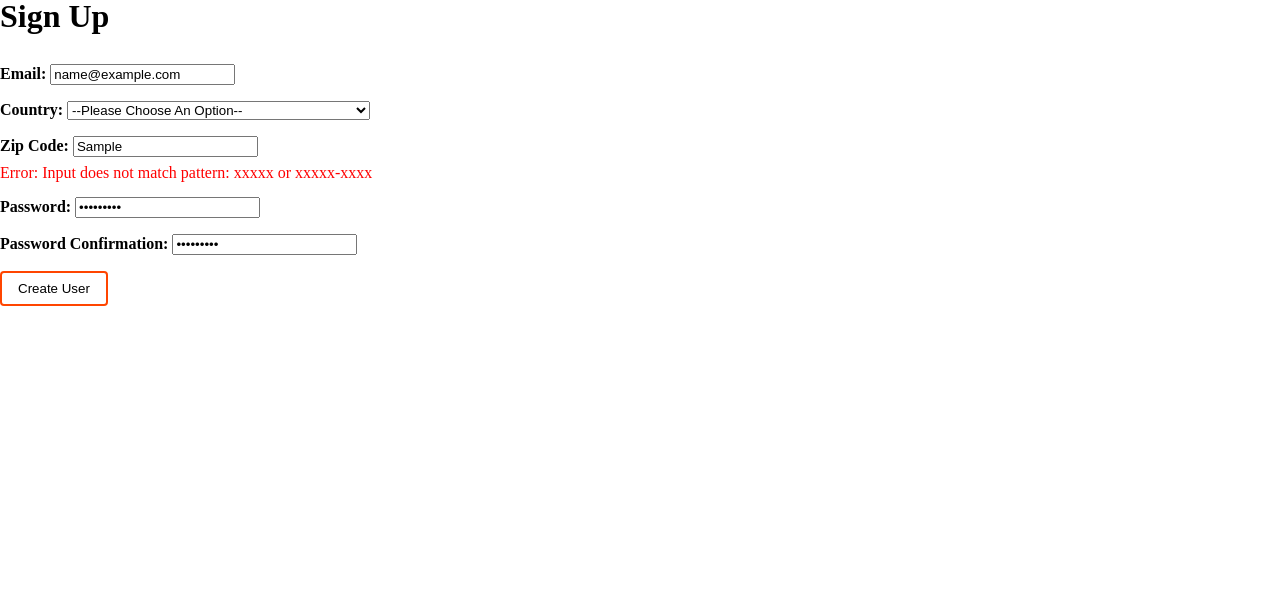
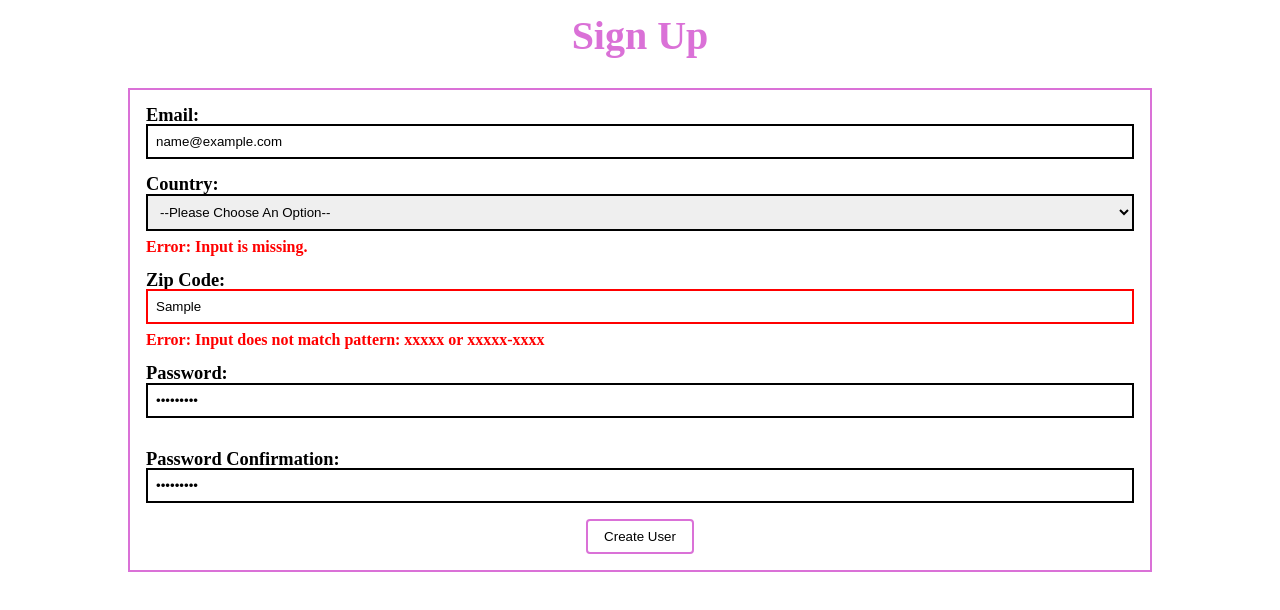
Before and after one commit to jduong09/topPracticeSignUp, a plain HTML site: page index.html in a window 1280 px wide. Both pictures are taken after typing "name@example.com", "Sample", "Sample123", "Sample123" into the empty fields and a click on the button "Create User". Drawn offline with Linux system fonts and the light colour scheme.

Commit message:
moved js file to own folder. Finished css for project. Cleared form when form is validated and submit button is clicked.

```diff
--- a/assets/css/meyers_reset.css
+++ b/assets/css/meyers_reset.css
@@ -18,6 +18,10 @@ time, mark, audio, video {
 	font: inherit;
 	vertical-align: baseline;
 	box-sizing: border-box;
+}
+
+input, select {
+	outline: none;
 }
 
 button {
--- a/assets/css/styles.css
+++ b/assets/css/styles.css
@@ -2,28 +2,78 @@
   display: none !important;
 }
 
-h1 {
-  margin-bottom: 2rem;
-  font-size: 2rem;
+main {
+  margin: 1rem auto;
+}
+
+h1, h2, label, span.active {
   font-weight: 700;
 }
 
+h1 {
+  margin-bottom: 2rem;
+  text-align: center;
+  color: hsl(302, 59%, 65%);
+  font-size: 2.5rem;
+}
+
+#div-form {
+  width: 80%;
+  padding: 1rem;
+  margin: 0 auto;
+  border: 2px solid hsl(302, 59%, 65%);
+}
+
 form > p {
+  display: flex;
+  flex-direction: column;
   margin-bottom: 1rem;
 }
 
-label {
-  font-weight: 700;
+label, #password-requirements {
+  font-size: 1.15rem;
+}
+
+input:-webkit-autofill,
+input:-webkit-autofill:hover,
+input:-webkit-autofill:focus,
+input:-webkit-autofill:active{
+    -webkit-box-shadow: 0 0 0 30px white inset !important;
+    border: 2px solid hsl(0, 0%, 0%);
+}
+
+input, select {
+  border: 2px solid hsl(0, 0%, 0%);
+  padding: .5rem;
+}
+
+input:active, input:focus, select:active, select:focus {
+  border: 2px solid hsl(302, 59%, 65%);
+}
+
+input.error {
+  border-color: hsl(0, 100%, 50%);
 }
 
 span.active {
   display: block;
   margin-top: .5rem;
-  color: red;
+  color: hsl(0, 100%, 50%);
 }
 
 #btn-submit {
+  width: fit-content;
+  display: block;
   padding: .5rem 1rem;
-  border: 2px solid orangered;
-  border-radius: 4px;;
+  margin: 0 auto;
+  border: 2px solid hsl(302, 59%, 65%);
+  border-radius: 4px;
 }
+
+#password-requirements > ul {
+  list-style: disc;
+}
+
+#password-requirements > ul > li {
+  margin-left: 2rem;
+}
--- a/assets/index.js
+++ b/assets/js/index.js
@@ -6,11 +6,13 @@ document.addEventListener('DOMContentLoaded', () => {
     e.preventDefault();
     // index 0 - 4 are elements that need to be validated. 5th/last one is submit button.
     for (let i = 0; i < 5; i++) {
-      if (!formElements[i].validity.valid) {
+      if (!checkValidity(formElements[i])) {
         return false;
       }
     }
     // form is valid, run logic for signing up user...
+    // Signing up user, let's just clear the input's values.
+    clearForm();
   });
 
   // Event Listener for each input, checking validity on input.
@@ -33,19 +35,21 @@ const checkValidity = (input) => {
   if (input.id === 'zipcode') {
     const regex = new RegExp('^[0-9]{5}(?:-[0-9]{4})?$');
     if (!regex.test(input.value)) {
+      input.classList.add('error');
       spanChildElement.innerHTML = 'Error: Input does not match pattern: xxxxx or xxxxx-xxxx';
       spanChildElement.classList.add('active');
+      return false;
     } else {
+      input.classList.remove('error');
       spanChildElement.innerHTML = '';
       spanChildElement.classList.remove('active');
     }
-    return;
+    return true;
   }
 
   // Separate check for password input.
   if (input.id === 'password') {
-    checkPasswordValidity();
-    return;
+    return checkPasswordValidity();
   }
 
   // Separate check if password confirmation matches password.
@@ -53,41 +57,54 @@ const checkValidity = (input) => {
     const password = document.getElementById('password').value;
 
     if (input.value !== password) {
+      input.classList.add('error');
       spanChildElement.innerHTML = 'Error: Passwords do not match.';
       spanChildElement.classList.add('active');
+      return false;
     } else {
+      input.classList.remove('error');
       spanChildElement.innerHTML = '';
       spanChildElement.classList.remove('active');
     }
-    return;
+    return true;
   }
 
   // Input that is required and is missing.
   if (input.validity.valueMissing) {
+    input.classList.add('error');
     spanChildElement.innerHTML = 'Error: Input is missing.';
     spanChildElement.classList.add('active');
+    return false;
   } else if (input.validity.typeMismatch) {
     // Input that does not match email format.
+    input.classList.add('error');
     spanChildElement.innerHTML = 'Error: Invalid email format ex: xxx@email.com';
     spanChildElement.classList.add('active');
+    return false;
   } else if (input.validity.tooLong) {
     // Input that is longer than maxLength attribute.
+    input.classList.add('error');
     spanChildElement.innerHTML = `Error: Input is ${input.value.length} characters. Should be ${input.max} characters.`;
     spanChildElement.classList.add('active');
+    return false;
   } else {
     // Valid input, remove error message.
+    input.classList.remove('error');
     spanChildElement.innerHTML = '';
     spanChildElement.classList.remove('active');
   }
+  return true;
 };
 
 
 const checkPasswordValidity = () => {
+  const input = document.getElementById('password');
   const spanPasswordError = document.getElementById('error-password');
   const divPasswordRequirement = document.getElementById('password-requirements');
 
   const password = document.getElementById('password').value;
   if (password.length < 8) {
+    input.classList.add('error');
     spanPasswordError.innerHTML = 'Error: Password not longer than 8 characters';
     spanPasswordError.classList.add('active');
     divPasswordRequirement.classList.remove('hide');
@@ -99,14 +116,25 @@ const checkPasswordValidity = () => {
   const hasNumbers = /\d/.test(password);
   const hasNonalphas = /\W/.test(password);
   if (hasUpperCase + hasLowerCase + hasNumbers + hasNonalphas < 3) {
+    input.classList.add('error');
     spanPasswordError.innerHTML = 'Error: Password does not meet requirements.';
     spanPasswordError.classList.add('active');
     divPasswordRequirement.classList.remove('hide');
     return false;
   }
 
+  input.classList.remove('error');
   spanPasswordError.innerHTML = '';
   spanPasswordError.classList.remove('active');
   divPasswordRequirement.classList.add('hide');
   return true;
 };
+
+const clearForm = () => {
+  const form = document.getElementById('form-create-user');
+  const elementsForms = form.elements;
+
+  for (let i = 0; i < 5; i++) {
+    elementsForms[i].value = '';
+  }
+}
--- a/index.html
+++ b/index.html
@@ -6,7 +6,7 @@
   <meta name="viewport" content="width=device-width, initial-scale=1.0">
   <link rel="stylesheet" type="text/css" href="./assets/css/meyers_reset.css">
   <link rel="stylesheet" type="text/css" href="./assets/css/styles.css">
-  <script type="text/javascript" src="./assets/index.js"></script>
+  <script type="text/javascript" src="./assets/js/index.js"></script>
   <title>Form Validation | Sign Up Form</title>
 </head>
 <body>
@@ -17,8 +17,8 @@
   <!-- The form doesn't need to actually submit, but you should give an error message if the button is pushed with any active errors or unfilled required fields. -->
   <!-- Make sure all of the validation occurs in the JavaScript file. -->
   <main>
+    <h1>Sign Up</h1>
     <div id="div-form">
-      <h1>Sign Up</h1>
       <form id="form-create-user" novalidate>
         <p>
           <label for="email">Email:</label>
```
